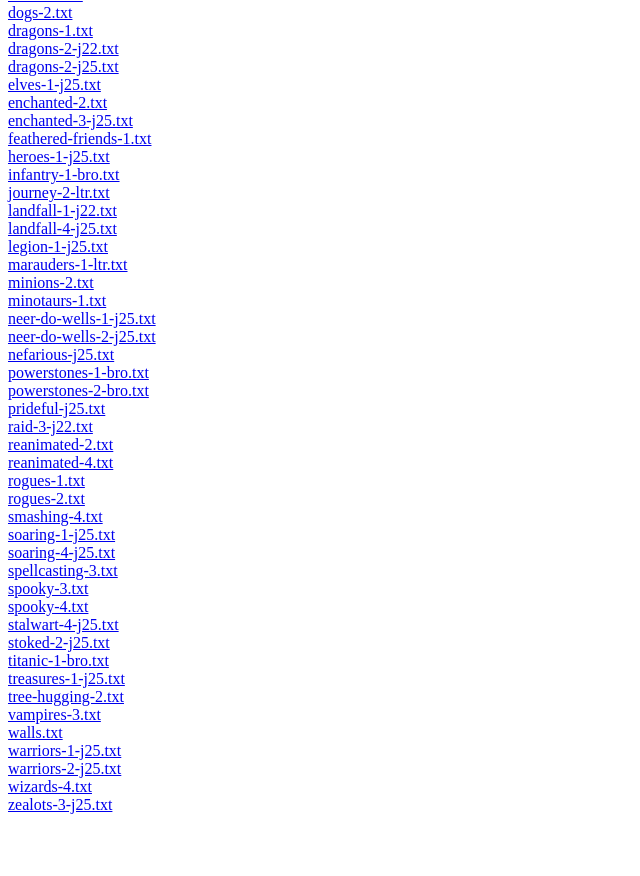
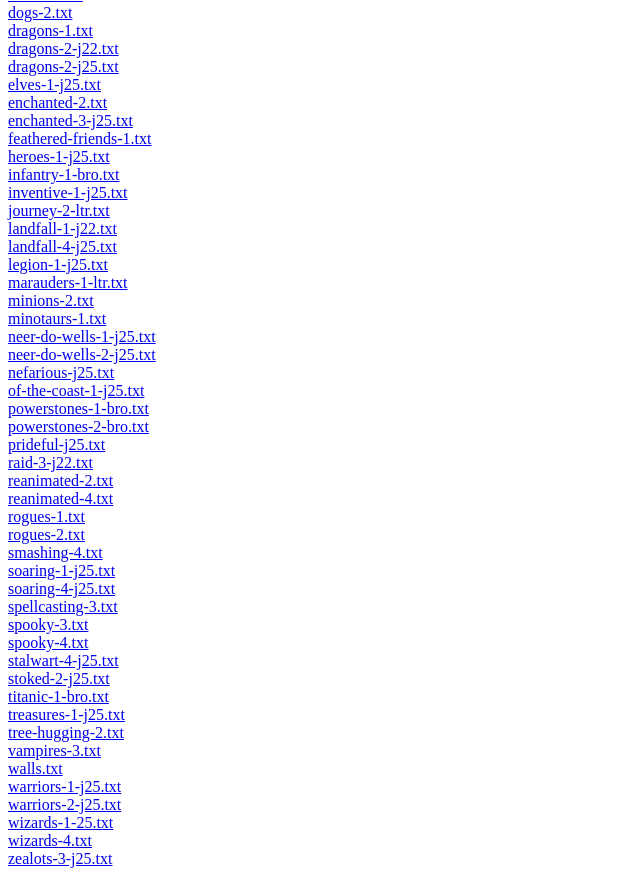
Before and after one commit to thepeopleseason/edh, a plain HTML site: page js/index.html in a window 1280 px wide. Shown: the part 256-1132 px from the top of the page, without its empty margins (0-640 px from the left). Before the commit the page ends 1078 px from the top, so only its background shows below. Drawn offline with Linux system fonts and the light colour scheme.

Commit message:
updated index

```diff
--- a/js/index.html
+++ b/js/index.html
@@ -25,6 +25,7 @@
 <a href="feathered-friends-1.txt">feathered-friends-1.txt</a><br/>
 <a href="heroes-1-j25.txt">heroes-1-j25.txt</a><br/>
 <a href="infantry-1-bro.txt">infantry-1-bro.txt</a><br/>
+<a href="inventive-1-j25.txt">inventive-1-j25.txt</a><br/>
 <a href="journey-2-ltr.txt">journey-2-ltr.txt</a><br/>
 <a href="landfall-1-j22.txt">landfall-1-j22.txt</a><br/>
 <a href="landfall-4-j25.txt">landfall-4-j25.txt</a><br/>
@@ -35,6 +36,7 @@
 <a href="neer-do-wells-1-j25.txt">neer-do-wells-1-j25.txt</a><br/>
 <a href="neer-do-wells-2-j25.txt">neer-do-wells-2-j25.txt</a><br/>
 <a href="nefarious-j25.txt">nefarious-j25.txt</a><br/>
+<a href="of-the-coast-1-j25.txt">of-the-coast-1-j25.txt</a><br/>
 <a href="powerstones-1-bro.txt">powerstones-1-bro.txt</a><br/>
 <a href="powerstones-2-bro.txt">powerstones-2-bro.txt</a><br/>
 <a href="prideful-j25.txt">prideful-j25.txt</a><br/>
@@ -58,6 +60,7 @@
 <a href="walls.txt">walls.txt</a><br/>
 <a href="warriors-1-j25.txt">warriors-1-j25.txt</a><br/>
 <a href="warriors-2-j25.txt">warriors-2-j25.txt</a><br/>
+<a href="wizards-1-j25.txt">wizards-1-25.txt</a><br/>
 <a href="wizards-4.txt">wizards-4.txt</a><br/>
 <a href="zealots-3-j25.txt">zealots-3-j25.txt</a><br/>
 </body></html>
```
